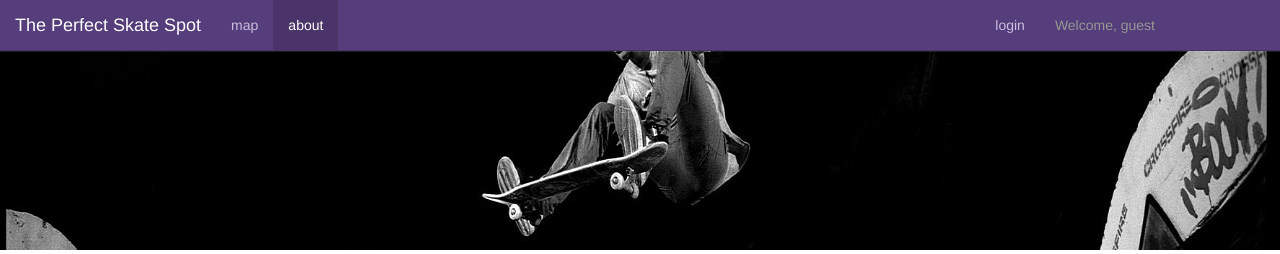
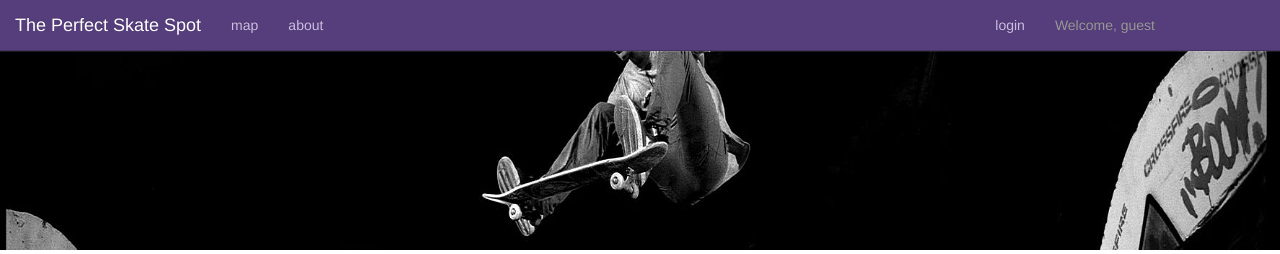
Before and after one commit to killerbat00/tpss, a Python web app: template skateapp/templates/general/search_results.html in a window 1280 px wide. Shown: the top 254 px of the page. Run offline with Jinja, Linux system fonts and the light colour scheme; the template is opened without the code that fills it, so the values that code supplies are empty; some libraries are stand-ins or nearby versions.

Commit message:
Minor styling fix and retooling of search request params

```diff
--- a/skateapp/templates/general/search_results.html
+++ b/skateapp/templates/general/search_results.html
@@ -12,7 +12,7 @@
                     <li id="home">
                         <a href="/">map</a>
                     </li>
-                    <li id="about" class="active">
+                    <li id="about">
                         <a href="/about">about</a>
                     </li>
                     {% if g.user %}
```
Also changed, not shown: skateapp/views/general.py (+5 -2 lines).
